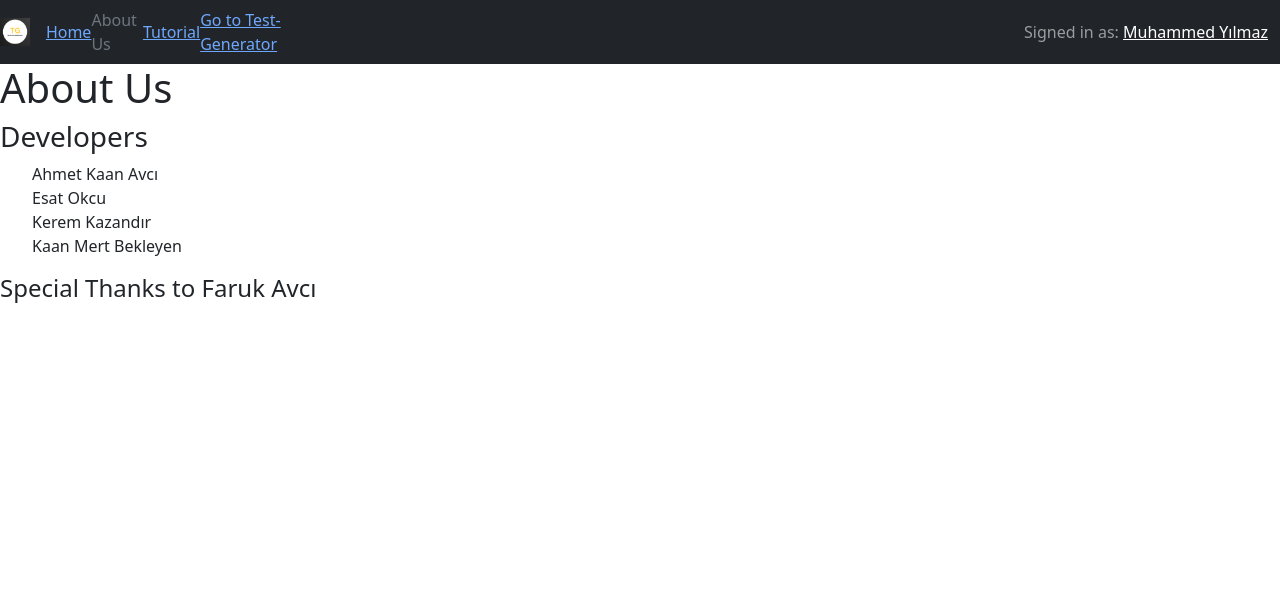
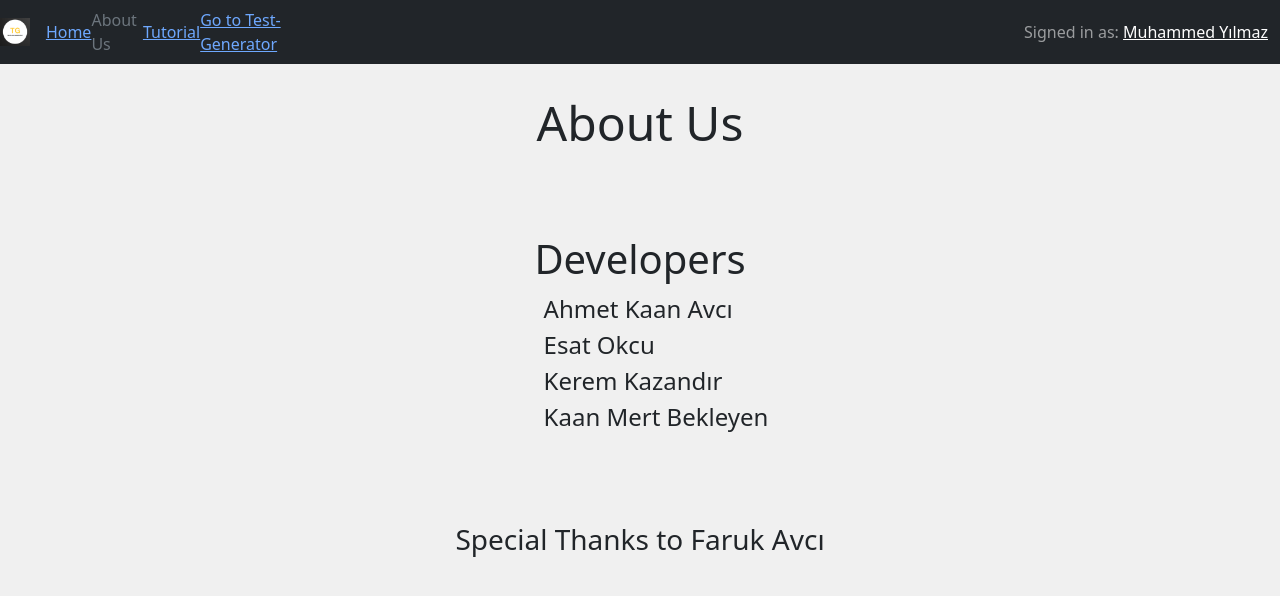
Before and after one commit to TOBB-BIL-481-Project-Group/481-Project-Frontend, a React (Create React App) app: page /home/about-us in a window 1280 px wide. Shown: the top 596 px of the page. Built offline with nearby package versions, Linux system fonts and the light colour scheme; what recoil-persist would draw is missing.

Commit message:
Update AboutUs

```diff
--- a/src/pages/AboutUs.tsx
+++ b/src/pages/AboutUs.tsx
@@ -5,7 +5,7 @@ import Navbar from 'react-bootstrap/Navbar';
 import { NavItem } from 'react-bootstrap';
 import logo from '../media/TG-logo.png';
 const AboutUs = () =>{
-  return(<div>
+  return(<div style={{backgroundColor: '#f0f0f0', height:'100vh'}}>
     <Navbar bg="dark" data-bs-theme="dark" className='justify-content-center '>
     <Navbar.Brand>
           <img src ={logo} width={40} height={50} alt='Logo' />
@@ -23,8 +23,9 @@ const AboutUs = () =>{
         </Navbar.Collapse>
       </Container>
     </Navbar>
-    <h1>About Us</h1>
-    <h3>Developers</h3>
+    <h1 style={{alignItems:'center', justifyContent: 'center', display:'flex', marginTop:'30px', fontSize:'48px',}}>About Us</h1>
+    <div style={{justifyContent: 'center', height:'60vh', display:'flex', flexDirection:'column', alignItems:'center', fontSize:'24px',}}>
+    <h1>Developers</h1>
     <ul>
       <li>
         Ahmet Kaan Avcı
@@ -39,7 +40,11 @@ const AboutUs = () =>{
         Kaan Mert Bekleyen
       </li>
     </ul>
-    <h4>Special Thanks to Faruk Avcı</h4>
+    <br></br>
+    <br></br>
+    <h3>Special Thanks to Faruk Avcı</h3>
+    </div>
+
   </div>)
 };
 export default AboutUs;
```
